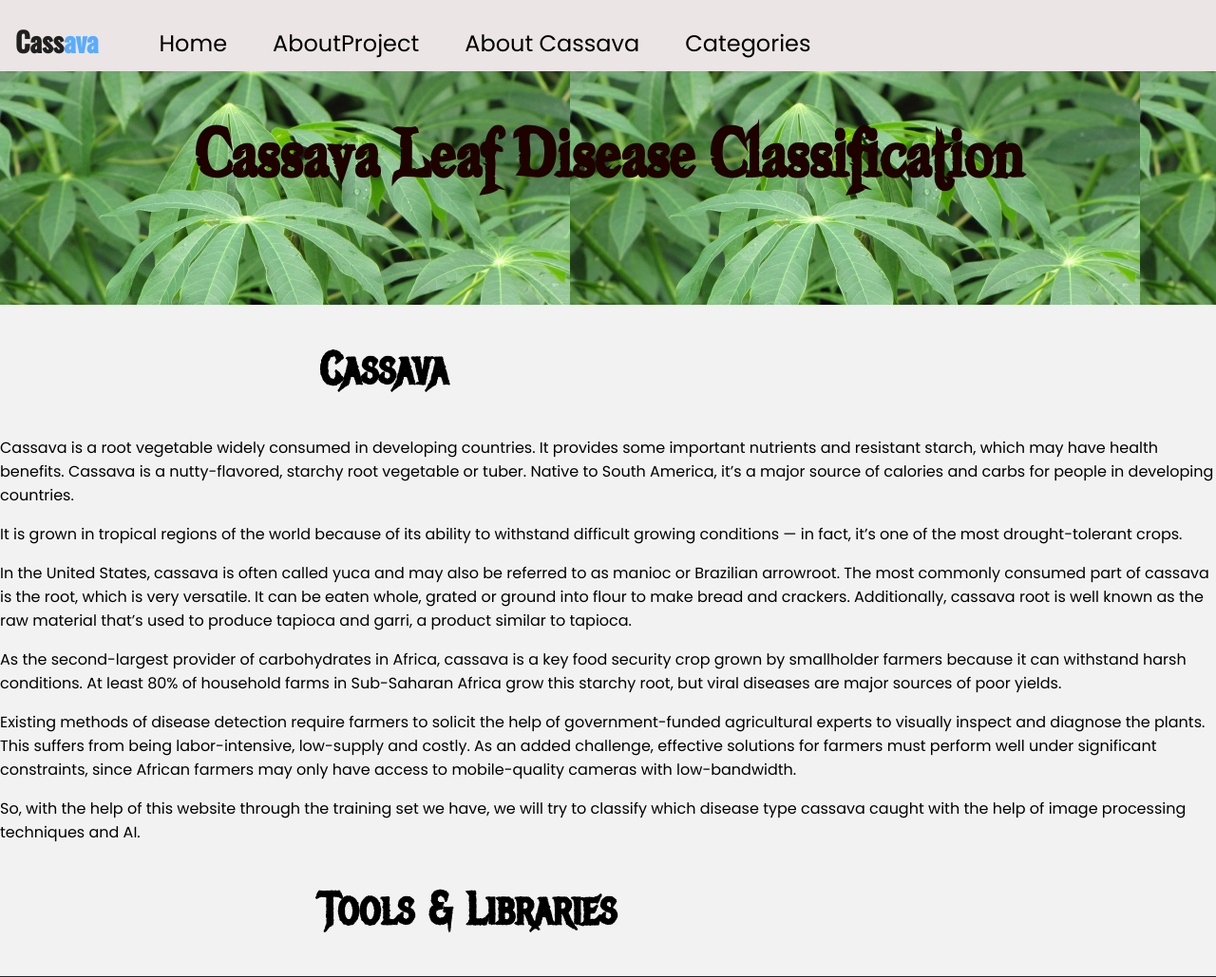
After one commit to apprenant-jd00/cassava_leaf_disease, a Flask app: page /Cassava in a window 1280 px wide. The commit adds this page. Shown: the top 1029 px of the page at 95% size. Run offline with Flask 2, Linux system fonts and the light colour scheme; some web fonts are replaced.

Commit message:
fixed bugs

```diff
--- a/app.py
+++ b/app.py
@@ -6,13 +6,12 @@ from tensorflow.keras.preprocessing import image
 import os
 
 
-
-
 app = Flask(__name__)
-model = load_model('cropnet_1.h5', custom_objects={'KerasLayer': hub.KerasLayer})
-disease_names = ['Cassava Bacterial Blight', 'Cassava Brown Streak Disease', 'Cassava Green Mottle', 'Cassava Mosaic Disease', 'Healthy']
-uploaded_folder="C:/Users/justj/OneDrive/Desktop/Cassava-Leaf-Disease-Detection/static/images"
-
+model = load_model('cropnet_1.h5', custom_objects={
+                   'KerasLayer': hub.KerasLayer})
+disease_names = ['Cassava Bacterial Blight', 'Cassava Brown Streak Disease',
+                 'Cassava Green Mottle', 'Cassava Mosaic Disease', 'Healthy']
+uploaded_folder = "C:/Users/justj/OneDrive/Desktop"
 
 
 # function to process image and predict results
@@ -33,30 +32,36 @@ def process_predict(image_path, model):
 
 @app.route('/', methods=['GET', 'POST'])
 def home_page():
-  if request.method == 'POST':
+    if request.method == 'POST':
         # name inside files and in html input should match
         image_file = request.files['file']
         if image_file:
-                filename = image_file.filename
-                file_path = os.path.join( uploaded_folder, filename)
-                image_file.save(file_path)
-                # prediction
-                pred, pred_proba = process_predict(file_path, model)
-                if pred_proba > 45:
-                  return render_template('prediction.html', prediction=pred, prediction_probability=pred_proba)
-                else:
-                    return render_template('false_pred.html')
-  return render_template("index.html")
+            filename = image_file.filename
+            file_path = os.path.join(uploaded_folder, filename)
+            image_file.save(file_path)
+            # prediction
+            pred, pred_proba = process_predict(file_path, model)
+            if pred_proba > 45:
+                return render_template('prediction.html', prediction=pred, prediction_probability=pred_proba)
+            else:
+                return render_template('false_pred.html')
+    return render_template("index.html")
 
 
 @app.route('/Categories')
 def categories_page():
     return render_template('categories.html')
 
+
 @app.route('/About')
 def about_page():
     return render_template("about.html")
 
 
+@app.route('/Cassava')
+def cassava():
+    return render_template("cassava.html")
+
+
 if __name__ == '__main__':
     app.run()
--- a/static/main.css
+++ b/static/main.css
@@ -10,7 +10,7 @@
 }
 
 :root {
-  --primary-color: #007AF3;
+  --primary-color: #59acff;
 }
 
 body {
@@ -20,14 +20,14 @@ body {
 }
 
 .navbar {
-  background: white;
+  background: rgb(235, 229, 229);
   padding: 1em;
 }
 
 .navbar .nav-heading {
   text-decoration: none;
   font-weight: bolder;
-  color: black;
+  color: rgb(32, 32, 32);
   font-size: 1.8em;
   font-family: oswald;
   padding-top: .2em;
@@ -151,7 +151,7 @@ nav {
   z-index: 999;
   width: 66%;
   right: 0;
-  background: #20273E;
+  background: #505155;
   height: 100vh;
   padding: 1em;
 }
@@ -172,7 +172,34 @@ nav li a {
 
 nav li a:hover {
   font-weight: bolder;
+  color: #1d0200;
+  /* --------------changed------------ color */
 }
+
+/* #drop-box {
+  height: 50vh;
+  width: 90%;
+  border-radius: 0.8rem;
+  background-color: rgb(166, 245, 255);
+  border: 16px solid rgb(11, 177, 199);
+  display: flex;
+  align-items: center;
+  justify-content: center;
+  margin: 15px;
+}
+
+.drop-button {
+  background-color: rgb(4, 124, 139);
+  color: white;
+  padding: 0.9rem;
+  padding-left: 3rem;
+  padding-right: 3rem;
+  font-family: sans-serif;
+  font-size: large;
+  border-radius: 0.3rem;
+  cursor: pointer;
+  margin-top: 1rem;
+} */
 
 .mobile-exit {
   float: left;
@@ -216,6 +243,8 @@ nav.menu-btn {
   }
   .navbar nav li.current a:active {
     font-weight: bolder;
+    color: #1d0200;
+  /* --------------changed------------ color */
   }
 }
 
@@ -241,7 +270,7 @@ section.categories-content ul {
 }
 
 section.categories-content ul li {
-  background: blue;
+  background: rgb(44, 144, 226);
   text-align: center;
   padding: 2em 1em;
   width: 80%;
@@ -252,7 +281,7 @@ section.categories-content ul li {
 section.categories-content ul li img {
   width: 12em;
   height: 12em;
-  border: 5px solid #006BD6;
+  border: 5px solid rgb(94, 94, 94);
   border-radius: 50%;
   margin-top: -5em;
 }
@@ -266,7 +295,7 @@ section.categories-content ul a {
 
 section.categories-content ul a:hover {
   font-weight: bold;
-  color: blue;
+  color: rgb(154, 154, 156);
   background: white;
 }
 
--- a/templates/base.html
+++ b/templates/base.html
@@ -1,5 +1,6 @@
 <!DOCTYPE html>
 <html lang="en">
+
 <head>
     <meta charset="UTF-8">
     <meta http-equiv="X-UA-Compatible" content="IE=edge">
@@ -11,16 +12,20 @@
 
     <link rel="stylesheet" href="{{ url_for('static', filename='main.css') }}">
 </head>
+
 <body>
     <div class="navbar">
         <div class="container">
-            <a class="nav-heading" href="{{ url_for('home_page') }}">Disease<span>Classifier</span></a>
-            <img id="mobile-cta" class="mobile-menu" src="{{url_for('static', filename='images/menu.svg')}}" alt="Open navigation">
+            <a class="nav-heading" href="{{ url_for('home_page') }}">Cass<span>ava</span></a>
+            <img id="mobile-cta" class="mobile-menu" src="{{url_for('static', filename='images/menu.svg')}}"
+                alt="Open navigation">
             <nav class="nav-menu">
-                <img id="mobile-exit" class="mobile-exit" src="{{ url_for('static', filename='images/exit.svg')}}" alt="Exit navigation"/>
+                <img id="mobile-exit" class="mobile-exit" src="{{ url_for('static', filename='images/exit.svg')}}"
+                    alt="Exit navigation" />
                 <ul class="primary-nav">
                     <li><a href="{{ url_for('home_page') }}">Home</a></li>
                     <li><a href="{{ url_for('about_page') }}">AboutProject</a></li>
+                    <li><a href="{{ url_for('cassava') }}">About Cassava</a></li>
                     <li><a href="{{ url_for('categories_page') }}">Categories</a></li>
                 </ul>
             </nav>
@@ -28,10 +33,10 @@
     </div>
 
 
-    <section class="hero" >
-        <div class="container" style="background-image: url({{url_for('static', filename='images/cassava-leaf2.jpg')}})">
-            <p class="subheading">Multi-label Image Classifier</p>
-            <h1 class="main-heading">Cassava Leaf Disease Classification App</h1>
+    <section class="hero">
+        <div class="container"
+            style="background-image: url({{url_for('static', filename='images/cassava-leaf2.jpg')}})">
+            <h1 class="main-heading">Cassava Leaf Disease Classification</h1>
         </div>
     </section>
 
@@ -45,11 +50,11 @@
 
     <script>
 
-            const mobileBtn= document.getElementById('mobile-cta')
+        const mobileBtn = document.getElementById('mobile-cta')
         nav = document.querySelector('nav')
         mobileBtnExit = document.getElementById('mobile-exit');
 
-            mobileBtn.addEventListener('click', ()=> {
+        mobileBtn.addEventListener('click', () => {
             nav.classList.add('menu-btn');
         })
 
@@ -59,4 +64,5 @@
     </script>
 
 </body>
+
 </html>
--- /dev/null
+++ b/templates/cassava.html
@@ -0,0 +1,82 @@
+<!--extend base file-->
+{% extends 'base.html' %}
+
+<!--title section-->
+{% block title %}
+About
+{% endblock %}
+
+<!-- content section-->
+{% block content %}
+
+<!--  About section here -->
+
+<section class="about">
+
+  <h2>Cassava</h2>
+  <!-- <div class="about-div"> -->
+
+    <p>Cassava is a root vegetable widely consumed in developing countries. It provides some important nutrients
+      and resistant starch, which may have health benefits. Cassava is a nutty-flavored, starchy root vegetable or
+      tuber. Native to South America, it’s a major source of calories and carbs for people in developing
+      countries.</p>
+
+
+    <p>It is grown in tropical regions of the world because of its ability to withstand difficult growing
+      conditions — in fact, it’s one of the most drought-tolerant crops. </p>
+
+    <p>
+      In the United States, cassava is often called yuca and may also be referred to as manioc or Brazilian
+      arrowroot.
+
+      The most commonly consumed part of cassava is the root, which is very versatile. It can be eaten whole,
+      grated or ground into flour to make bread and crackers.
+
+      Additionally, cassava root is well known as the raw material that’s used to produce tapioca and garri, a
+      product similar to tapioca.
+    </p>
+
+    <p>As the second-largest provider of carbohydrates in Africa, cassava is a key food security crop grown by
+      smallholder farmers because it can withstand harsh conditions. At least 80% of household farms in Sub-Saharan
+      Africa grow this starchy root, but viral diseases are major sources of poor yields.</p>
+
+    <p>Existing methods of disease detection require farmers to solicit the help of government-funded agricultural
+      experts to visually inspect and diagnose the plants. This suffers from being labor-intensive, low-supply and
+      costly. As an added challenge, effective solutions for farmers must perform well under significant
+      constraints, since African farmers may only have access to mobile-quality cameras with low-bandwidth.</p>
+
+
+    <p>So, with the help of this website through the training set we have, we will try to classify which disease
+      type cassava caught with the help of image processing techniques and AI.</p>
+
+  <!-- </div> -->
+
+  <h2>Tools & Libraries </h2>
+  <div class="tools-div">
+
+    <div class="sub-div">
+      <ul class="tools-list" style="list-style-image: url({{url_for('static', filename='images/bullet.svg')}})">
+        <li>Python</li>
+        <li>Tensorflow</li>
+        <li>Keras</li>
+        <li>Pandas</li>
+        <li>Matplotlib</li>
+        <li>PIL</li>
+        <li>Tensorflow-hub</li>
+        <li>Flask</li>
+        <li>Html</li>
+        <li>CSS</li>
+
+      </ul>
+    </div>
+  </div>
+
+  <footer>
+    <p>Go Back To Top</p>
+    <a href='#top'>Page Top</a>
+  </footer>
+
+</section>
+
+
+{% endblock %}
--- a/templates/false_pred.html
+++ b/templates/false_pred.html
@@ -14,7 +14,7 @@
 <div class="prediction">
     <h1>Predicted Results</h1>
     <div class="false-predicted-class" style="color:#641E16">
-         <h2>Cropnet Model Is Not Sure About This Image</h2>
+        <h2>Model Is Not Sure About This Image</h2>
         <h2>Please Select Image Of Cassava
             Leaf And Try Again</h2>
     </div>
```
Also changed, not shown: templates/about.html (+5 -3 lines), templates/categories.html (+39 -18 lines), templates/index.html (+12 -6 lines), templates/prediction.html (indentation only). Lines whose indentation alone changed are shown as unchanged.
